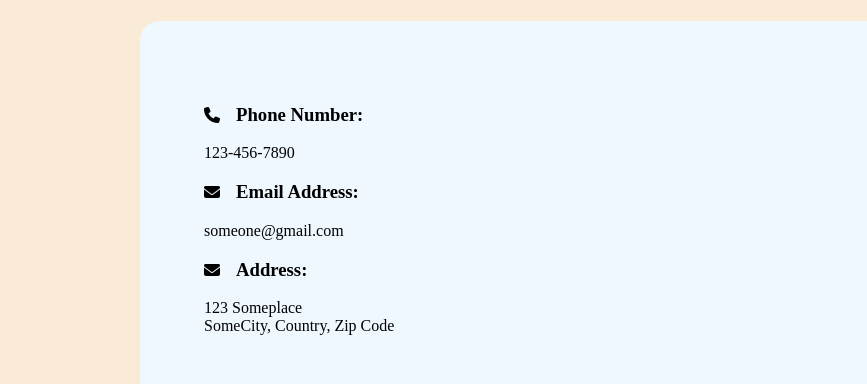
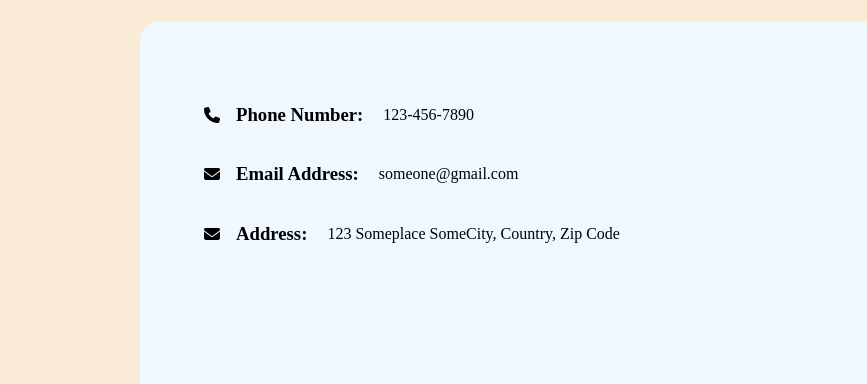
Before and after one commit to electricman07/02---WebpageIncludingForm, a plain HTML site: page index.html in a window 1280 px wide. Shown: the part 244-628 px from the top of the page, 0-867 px from the left. Drawn offline with Linux system fonts and the light colour scheme.

Commit message:
moved div after span in address and styled spans

```diff
--- a/index.html
+++ b/index.html
@@ -20,23 +20,25 @@
                     <div class="contact-icon-container">
                         <i class="fa-solid fa-phone"></i>
                         <h3>Phone Number:</h3>
+
+                    <span>123-456-7890</span>
                     </div>
-                    <span>123-456-7890</span>
                 </div>
                 <div class="email">
                     <div class="contact-icon-container">
                         <i class="fa-solid fa-envelope"></i>
                         <h3>Email Address:</h3>
+
+                    <span>someone@gmail.com</span>
                     </div>
-                    <span>someone@gmail.com</span>
                 </div>
                 <div class="address">
                     <div class="contact-icon-container">
                         <i class="fa-solid fa-envelope"></i>
                         <h3>Address:</h3>
+
+                    <span>123 Someplace SomeCity, Country, Zip Code</span>
                     </div>
-                    <span>123 Someplace</span><br />
-                    <span>SomeCity, Country, Zip Code</span>
                 </div>
             </div>
             <div class="right">
--- a/styles.css
+++ b/styles.css
@@ -27,6 +27,9 @@ main {
   width: 80%;
 }
 
+span {
+    padding-left: 20px;
+}
 .container {
   display: block;
   margin: 0 auto;
```
